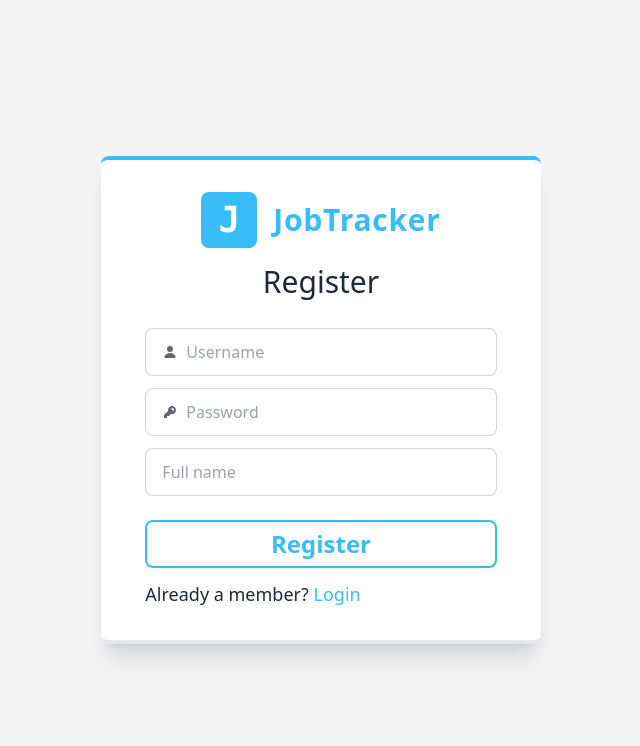
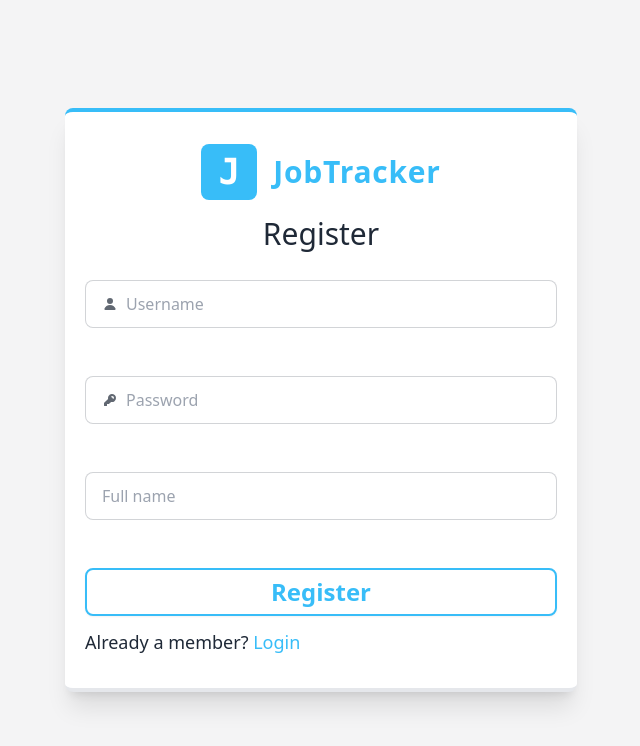
Before and after one commit to Amir2210/JobTracker-Frontend, a React (Vite) app: page /createUser in a window 1280 px wide. Shown: the top 746 px of the page, without its empty margins (319-959 px from the left). Built offline with nearby package versions, Linux system fonts and the light colour scheme.

Commit message:
Better ux ui experience in forms

```diff
--- a/src/pages/CreateUser.tsx
+++ b/src/pages/CreateUser.tsx
@@ -69,7 +69,7 @@ export function CreateUser() {
   const { userName, password, fullName } = credentials
   return (
     <section className='bg-zinc-100 h-screen flex flex-col justify-center items-center px-10'>
-      <form onSubmit={onSubmit} className='sm:bg-white sm:px-11 py-8 rounded-lg sm:border-solid sm:border-y-4 sm:border-t-sky-400 sm:shadow-xl'>
+      <form onSubmit={onSubmit} className='sm:bg-white sm:min-w-[512px] px-5  py-8 rounded-lg sm:border-solid sm:border-y-4 sm:border-t-sky-400 sm:shadow-xl'>
         <Link to={'/'} className=' flex justify-center items-center'>
           <div className=' flex text-4xl bg-sky-400 text-white font-mono font-bold size-14 justify-center items-center rounded-lg'>J</div>
           <div className=' ml-4 text-3xl font-bold tracking-wide text-sky-400'>JobTracker</div>
@@ -81,16 +81,16 @@ export function CreateUser() {
           <svg xmlns="http://www.w3.org/2000/svg" viewBox="0 0 16 16" fill="currentColor" className="w-4 h-4 opacity-70"><path d="M8 8a3 3 0 1 0 0-6 3 3 0 0 0 0 6ZM12.735 14c.618 0 1.093-.561.872-1.139a6.002 6.002 0 0 0-11.215 0c-.22.578.254 1.139.872 1.139h9.47Z" /></svg>
           <input type="text" className="grow" placeholder="Username" name='userName' value={userName} onChange={handleCredentialsChange} required />
         </label>
-        {errors.userName && <p className="text-red-400">{errors.userName}</p>}
+        <p className={`text-red-400 sm:py-3 ${errors.userName && 'py-0'}`}>{errors.userName}</p>
         <label className="input input-bordered flex items-center gap-2 my-3 w-full bg-white">
           <svg xmlns="http://www.w3.org/2000/svg" viewBox="0 0 16 16" fill="currentColor" className="w-4 h-4 opacity-70"><path fillRule="evenodd" d="M14 6a4 4 0 0 1-4.899 3.899l-1.955 1.955a.5.5 0 0 1-.353.146H5v1.5a.5.5 0 0 1-.5.5h-2a.5.5 0 0 1-.5-.5v-2.293a.5.5 0 0 1 .146-.353l3.955-3.955A4 4 0 1 1 14 6Zm-4-2a.75.75 0 0 0 0 1.5.5.5 0 0 1 .5.5.75.75 0 0 0 1.5 0 2 2 0 0 0-2-2Z" clipRule="evenodd" /></svg>
           <input type="password" className="grow" placeholder="Password" name='password' value={password} onChange={handleCredentialsChange} required />
         </label>
-        {errors.password && <p className="text-red-400">{errors.password}</p>}
+        <p className={`text-red-400 sm:py-3 ${errors.password && 'py-0'}`}>{errors.password}</p>
         <label className="input input-bordered flex items-center gap-2 my-3 w-full bg-white">
           <input type="text" className="grow" placeholder="Full name" value={fullName} name='fullName' onChange={handleCredentialsChange} required />
         </label>
-        {errors.fullName && <p className="text-red-400">{errors.fullName}</p>}
+        <p className={`text-red-400 sm:py-3 ${errors.fullName && 'py-0'}`}>{errors.fullName}</p>
         <button className='btn bg-white border-solid border-2 border-sky-400 text-sky-400 hover:bg-sky-400 hover:text-white hover:border-white  capitalize text-2xl w-full my-3'>register</button>
         <span className='text-lg'>Already a member? <Link className=' capitalize text-sky-400 font-medium' to={'/login'}> login</Link></span>
       </form>
--- a/src/pages/Login.tsx
+++ b/src/pages/Login.tsx
@@ -71,7 +71,7 @@ export function Login() {
   const { userName, password } = credentials
   return (
     <section className='bg-zinc-100 h-screen flex flex-col justify-center items-center px-10'>
-      <form className='sm:bg-white sm:px-11 py-8 rounded-lg sm:border-solid sm:border-y-4 sm:border-t-sky-400 sm:shadow-xl'>
+      <form className='sm:bg-white sm:px-28 py-8 rounded-lg sm:border-solid sm:border-y-4 sm:border-t-sky-400 sm:shadow-xl'>
         <Link to={'/'} className=' flex justify-center items-center'>
           <div className=' flex text-4xl bg-sky-400 text-white font-mono font-bold size-14 justify-center items-center rounded-lg'>J</div>
           <div className=' ml-4 text-3xl font-bold tracking-wide text-sky-400'>JobTracker</div>
@@ -83,12 +83,12 @@ export function Login() {
           <svg xmlns="http://www.w3.org/2000/svg" viewBox="0 0 16 16" fill="currentColor" className="w-4 h-4 opacity-70"><path d="M8 8a3 3 0 1 0 0-6 3 3 0 0 0 0 6ZM12.735 14c.618 0 1.093-.561.872-1.139a6.002 6.002 0 0 0-11.215 0c-.22.578.254 1.139.872 1.139h9.47Z" /></svg>
           <input type="text" className="grow " placeholder="Username" name='userName' value={userName} onChange={handleCredentialsChange} required />
         </label>
-        {errors.userName && <p className="text-red-400">{errors.userName}</p>}
+        <p className={`text-red-400 sm:py-3 ${errors.userName && 'py-0'}`}>{errors.userName}</p>
         <label className="input input-bordered flex items-center gap-2 my-3 w-full bg-white">
           <svg xmlns="http://www.w3.org/2000/svg" viewBox="0 0 16 16" fill="currentColor" className="w-4 h-4 opacity-70"><path fillRule="evenodd" d="M14 6a4 4 0 0 1-4.899 3.899l-1.955 1.955a.5.5 0 0 1-.353.146H5v1.5a.5.5 0 0 1-.5.5h-2a.5.5 0 0 1-.5-.5v-2.293a.5.5 0 0 1 .146-.353l3.955-3.955A4 4 0 1 1 14 6Zm-4-2a.75.75 0 0 0 0 1.5.5.5 0 0 1 .5.5.75.75 0 0 0 1.5 0 2 2 0 0 0-2-2Z" clipRule="evenodd" /></svg>
           <input type="password" className="grow" placeholder="Password" name='password' value={password} onChange={handleCredentialsChange} required />
         </label>
-        {errors.password && <p className="text-red-500">{errors.password}</p>}
+        <p className={`text-red-400 sm:py-3 ${errors.password && 'py-0'}`}>{errors.password}</p>
         <button onClick={onLogin} className='btn bg-white border-solid border-2 border-sky-400 text-sky-400 hover:bg-sky-400 hover:text-white hover:border-white  capitalize text-2xl w-full my-3'>Login</button>
         <button onClick={handleDemoLogin} className='btn  bg-sky-400 capitalize text-2xl w-full my-3 text-white hover:bg-sky-600 border-none'>demo Login</button>
         <span className='text-lg'>Not a member yet? <Link className='capitalize text-sky-400 font-medium' to={'/createUser'}> register</Link></span>
```
